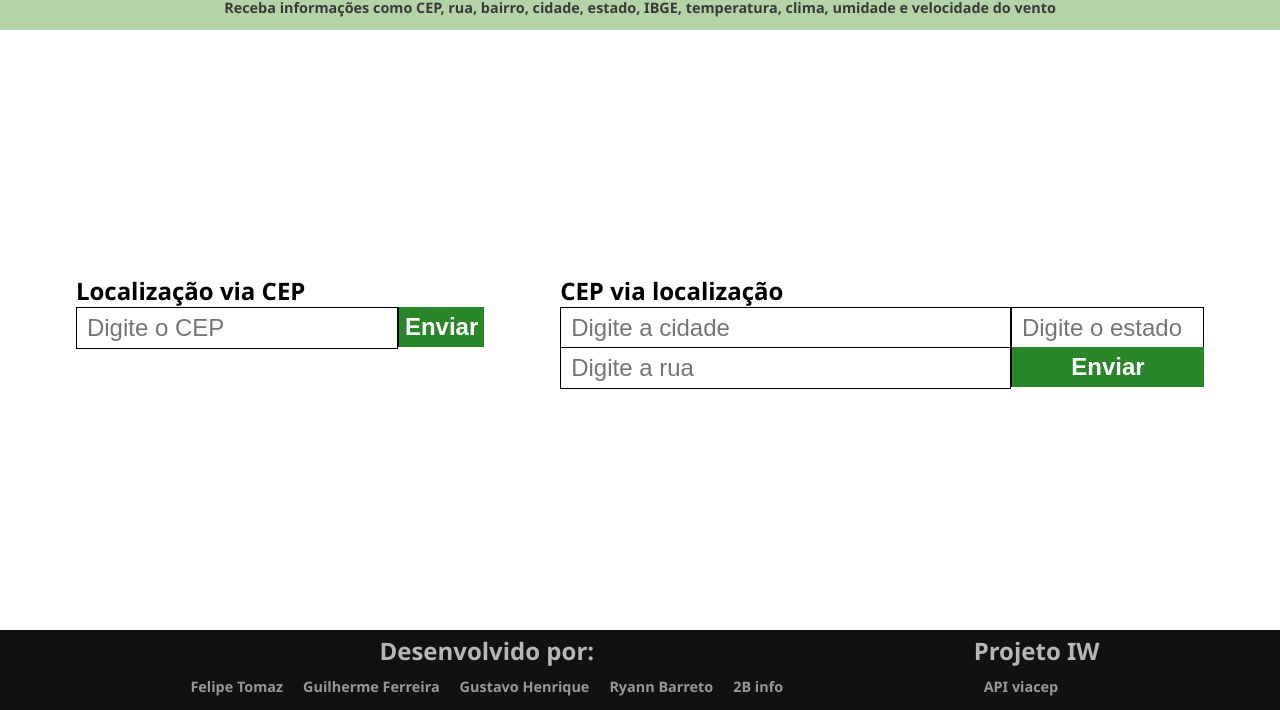
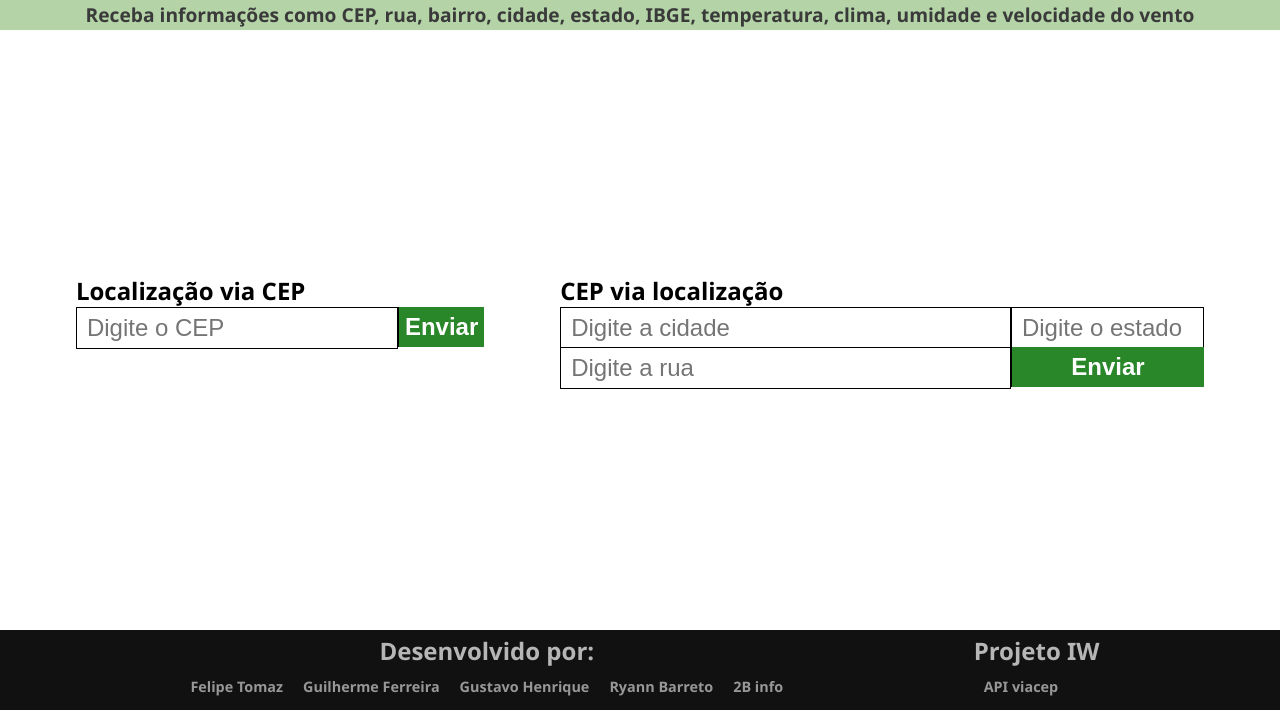
Before and after one commit to Felpopinho/Viacep-OpenWeather, a plain HTML site: page index.html in a window 1280 px wide. Shown: the part 90-800 px from the top of the page. Drawn offline with Linux system fonts and the light colour scheme.

Commit message:
all commit

```diff
--- a/index.html
+++ b/index.html
@@ -12,7 +12,7 @@
         <div class="header">
             <h1 class="titulo">Localiza via CEP</h1>
         </div>
-        <div>
+        <div class="desc">
             <h2>Receba informações como CEP, rua, bairro, cidade, estado, IBGE, temperatura, clima, umidade e velocidade do vento</h2>
         </div>
     </header>
--- a/style.css
+++ b/style.css
@@ -18,7 +18,8 @@ header{
 }
 header h2{
     color: rgb(58, 58, 58);
-    font-size: 0.9rem;
+    font-size: clamp(1rem, 1.5vw, 2rem);
+    text-align: center;
 }
 .header{
     height: 11vh;
@@ -27,6 +28,12 @@ header h2{
     justify-content: center;
     align-items: center;
     background-color: rgb(33, 131, 33);
+}
+.desc{
+    display: flex;
+    align-items: center;
+    justify-content: center;
+    height: 4vh;
 }
 .titulo{
     font-size: 3em;
```
